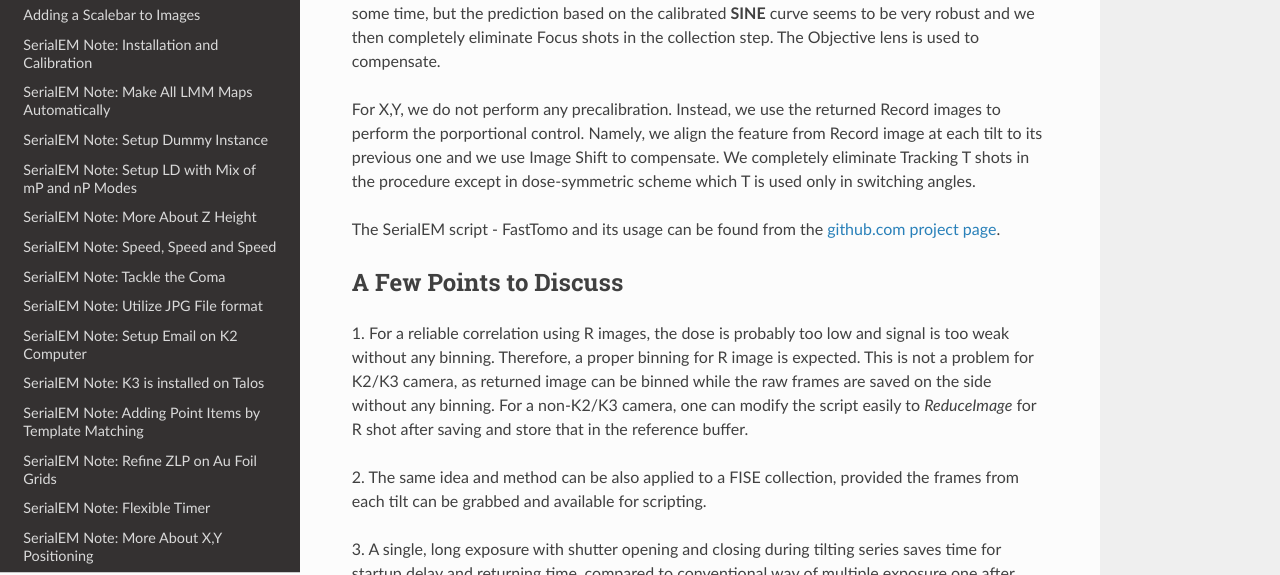
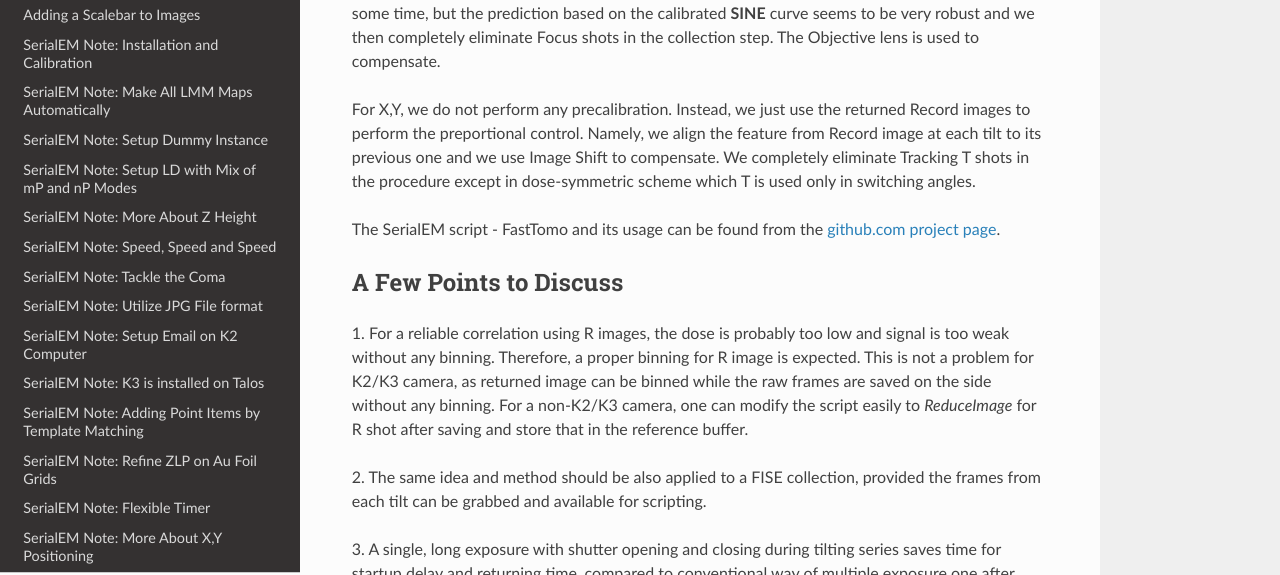
Before and after one commit to xuchen66/sphinx-emdocs, a Sphinx documentation site: the page built from source/fasttomo.rst, in a window 1280 px wide and 900 px high, scrolled down 996 px. Shown: the part 158-733 px from the top of the window. Built offline with Sphinx 7.4.7 and the Read the Docs theme 2.0.0, drawn with Linux system fonts in a browser that asks for light colours; pages that are not in the unit, such as notebooks, are missing from menus.

Commit message:
Update fasttomo.rst

```diff
--- a/source/fasttomo.rst
+++ b/source/fasttomo.rst
@@ -48,7 +48,7 @@ FastTomo Script
 For Z, we found that a **SINE** function can describle the Z change fairly well. We only need a few tilt points to pre-calibrate such
 a **SINE** curve for each target postion. Such pre-calibration does cause some time, but the prediction based on the calibrated **SINE** curve seems to be very robust and we then completely eliminate Focus shots in the collection step. The Objective  lens is used to compensate.
 
-For X,Y, we do not perform any precalibration. Instead, we use the returned Record images to perform the porportional control.
+For X,Y, we do not perform any precalibration. Instead, we just use the returned Record images to perform the preportional control.
 Namely, we align the feature from Record image at each tilt to its previous one and we use Image Shift to compensate. We completely
 eliminate Tracking T shots in the procedure except in dose-symmetric scheme which T is used only in switching angles.
 
@@ -65,7 +65,7 @@ image is expected. This is not a problem for K2/K3 camera, as returned image can
 on the side without any binning. For a non-K2/K3 camera, one can modify the script easily to `ReduceImage` for R shot after
 saving and store that in the reference buffer.
 
-2. The same idea and method can be also applied to a FISE collection, provided the frames from each tilt can be grabbed and available
+2. The same idea and method should be also applied to a FISE collection, provided the frames from each tilt can be grabbed and available
 for scripting.
 
 3. A single, long exposure with shutter opening and closing during tilting series saves time for startup delay and returning time,
```
Also changed, not shown: other parts of source/fasttomo.rst (+1 -1 lines).
